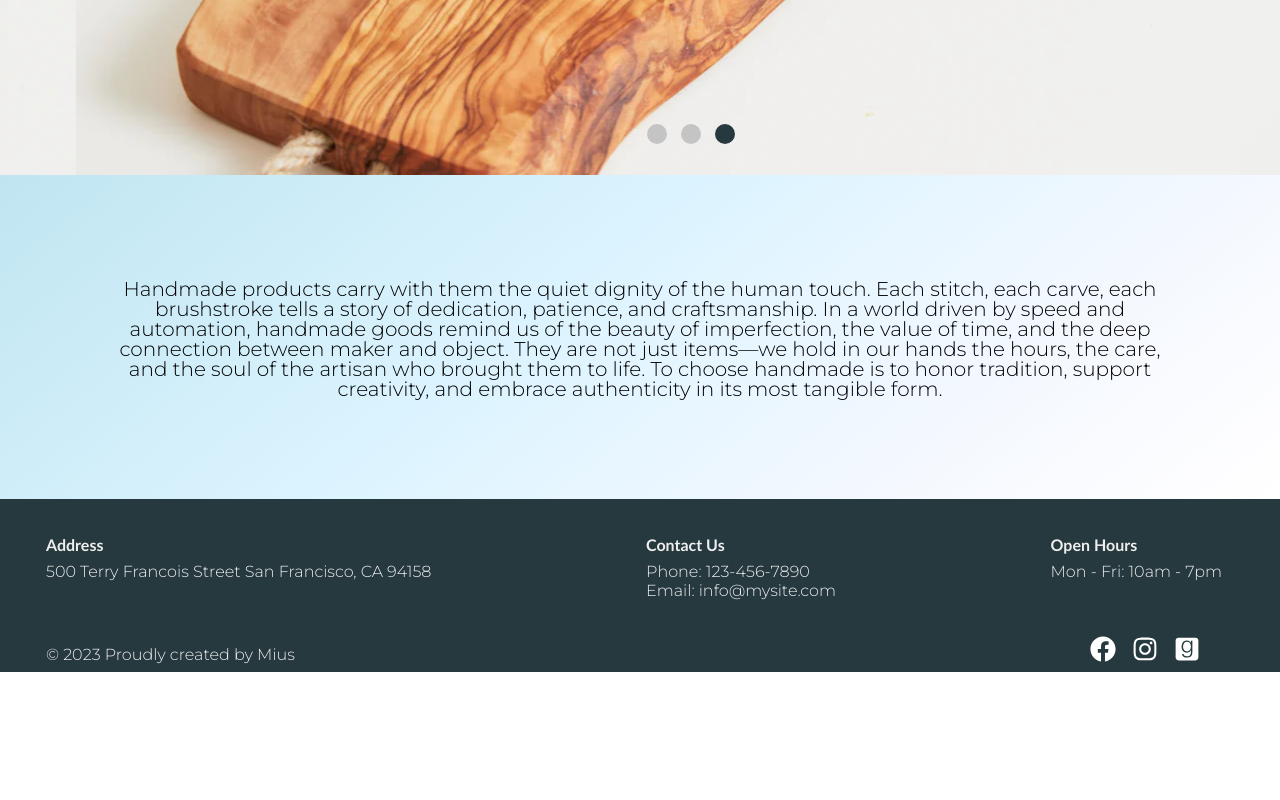
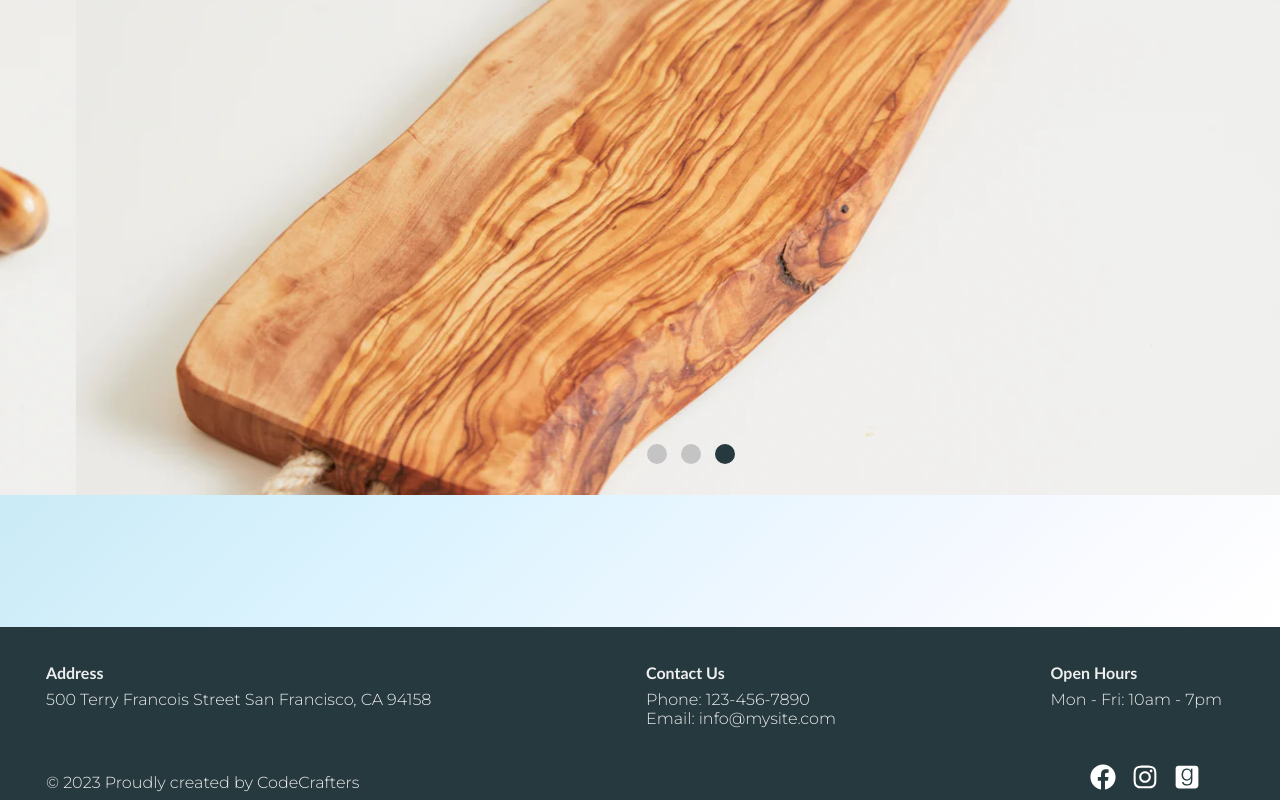
Before and after one commit to AlexandruMucenic/codecrafters-project, a React (Create React App) app in the folder frontend/: page / in a window 1280 px wide. Shown: the part 605-1405 px from the top of the page. Before the commit the page ends 1277 px from the top, so only its background shows below. Built offline with nearby package versions, Linux system fonts and the light colour scheme; no server answers.

Commit message:
hot fixes

```diff
--- a/frontend/src/components/Footer/Footer.tsx
+++ b/frontend/src/components/Footer/Footer.tsx
@@ -28,7 +28,7 @@ const Footer: React.FC = () => {
 
       {/* Copyright & Icons */}
       <div className="copyrightContainer">
-        <p>© 2023 Proudly created by Mius</p>
+        <p>© 2023 Proudly created by CodeCrafters</p>
         <div className="iconContainer">
           <button>
             <FacebookIcon />
--- a/frontend/src/pages/HomePage/HomePage.css
+++ b/frontend/src/pages/HomePage/HomePage.css
@@ -17,6 +17,7 @@
     #fafbff,
     #ffffff
   );
+  padding-bottom: 128px;
 }
 
 .quoteContainer {
--- a/frontend/src/pages/HomePage/HomePage.tsx
+++ b/frontend/src/pages/HomePage/HomePage.tsx
@@ -5,8 +5,6 @@ import Carousel from "../../components/Carousel/Carousel";
 const HomePage: React.FC = () => {
   return (
     <div className="homePageContainer">
-      <Carousel />
-
       <div className="quoteContainer">
         Handmade products carry with them the quiet dignity of the human touch.
         Each stitch, each carve, each brushstroke tells a story of dedication,
@@ -18,6 +16,7 @@ const HomePage: React.FC = () => {
         tradition, support creativity, and embrace authenticity in its most
         tangible form.
       </div>
+      <Carousel />
     </div>
   );
 };
```
